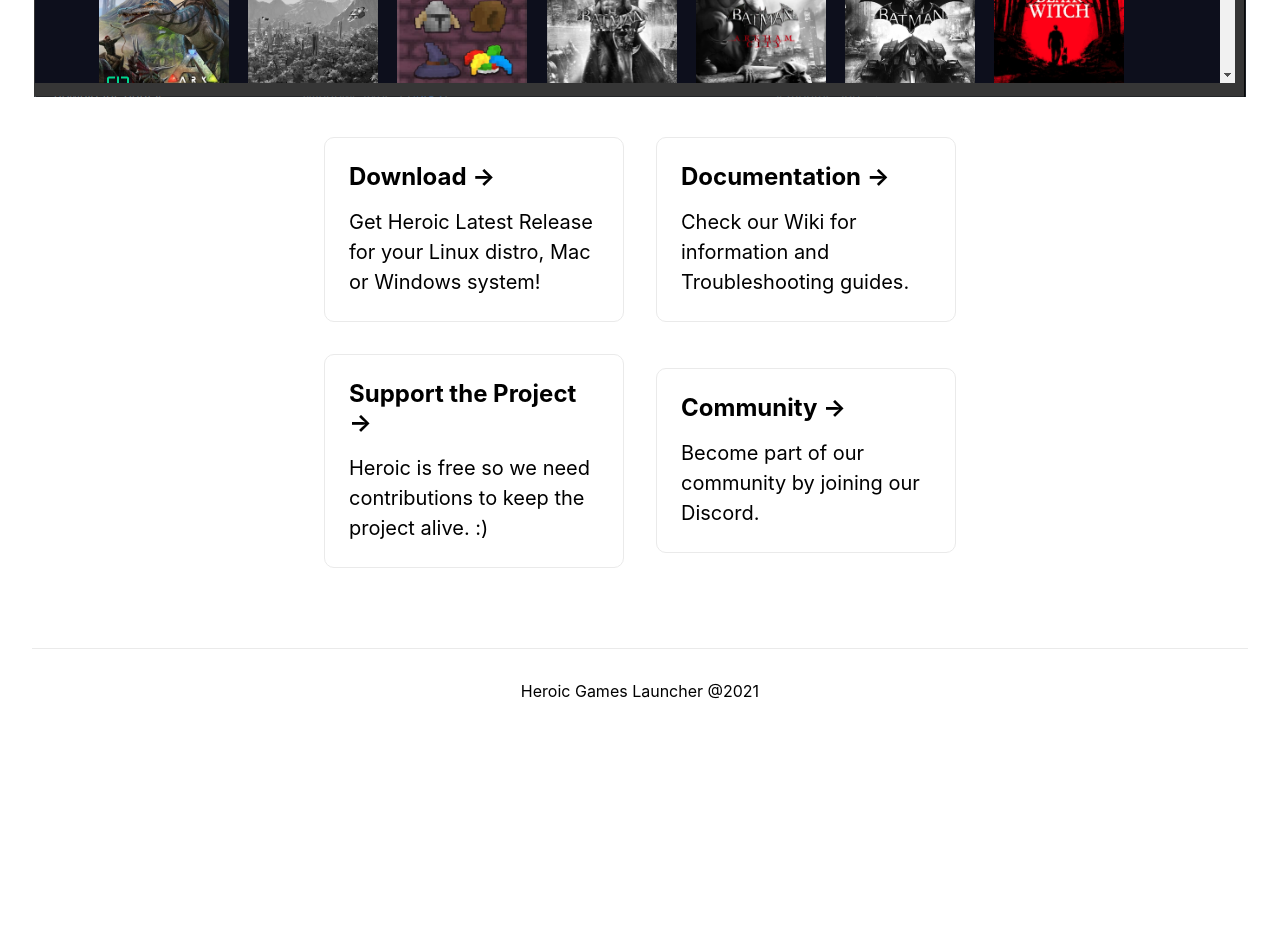
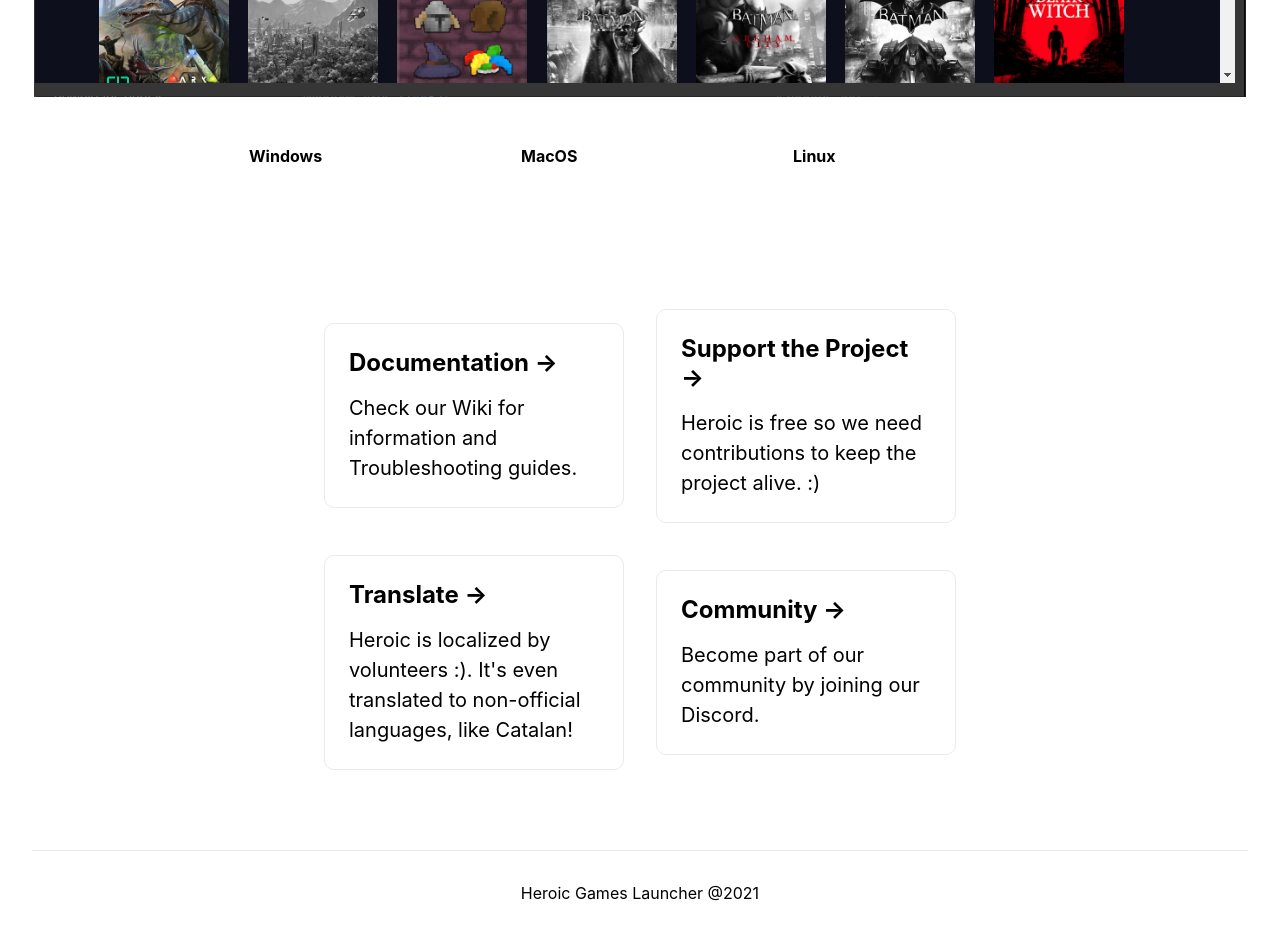
Before and after one commit to Heroic-Games-Launcher/heroic-website, a Next.js app: page / in a window 1280 px wide. Shown: the part 940-1875 px from the top of the page. Before the commit the page ends 1673 px from the top, so only its background shows below. Built offline with nearby package versions, Linux system fonts and the light colour scheme.

Commit message:
Add downloads section and translate section

```diff
--- a/pages/index.tsx
+++ b/pages/index.tsx
@@ -24,12 +24,26 @@
 
         <Image alt="Heroic Library" src={libraryImage} />
 
+        <section className={styles.downloadSection}>
+          <a
+            className={styles.downloadBtn}
+            href="https://github.com/Heroic-Games-Launcher/HeroicGamesLauncher/releases/download/v1.11.0-alpha/Heroic.Portable.1.11.0-alpha.exe"
+            target="_blank"
+          ><b>Windows</b></a>
+          <a
+            className={styles.downloadBtn}
+            href="https://github.com/Heroic-Games-Launcher/HeroicGamesLauncher/releases/download/v1.11.0-alpha/Heroic-1.11.0-alpha.dmg"
+            target="_blank"
+          ><b>MacOS</b></a>
+          <a
+            className={styles.downloadBtn}
+            href="https://github.com/Heroic-Games-Launcher/HeroicGamesLauncher/releases/download/v1.11.0-alpha/Heroic-1.11.0-alpha.AppImage"
+            target="_blank"
+          ><b>Linux</b></a>
+        </section>
+
         <div className={styles.grid}>
 
-          <a href="https://github.com/Heroic-Games-Launcher/HeroicGamesLauncher/releases" className={styles.card}>
-            <h2>Download &rarr;</h2>
-            <p>Get Heroic Latest Release for your Linux distro, Mac or Windows system!</p>
-          </a>
 
           <a href="https://github.com/Heroic-Games-Launcher/HeroicGamesLauncher/wiki" className={styles.card}>
             <h2>Documentation &rarr;</h2>
@@ -42,6 +56,11 @@
           >
             <h2>Support the Project &rarr;</h2>
             <p>Heroic is free so we need contributions to keep the project alive. :)</p>
+          </a>
+
+          <a href="https://hosted.weblate.org/projects/heroic-games-launcher/" className={styles.card}>
+            <h2>Translate &rarr;</h2>
+            <p>Heroic is localized by volunteers :). It's even translated to non-official languages, like Catalan!</p>
           </a>
 
           <a
--- a/styles/Home.module.css
+++ b/styles/Home.module.css
@@ -114,3 +114,35 @@
         flex-direction: column;
     }
 }
+
+section.downloadSection {
+    width: 100%;
+    margin: 2em 4em;
+    display: flex;
+    justify-content: center;
+    flex-direction: row;
+}
+
+.downloadBtn {
+    margin-right: 1em;
+    width: 16em;
+    height: 6.75em;
+    padding: 1em;
+    border: 1px solid transparent;
+    border-radius: 10px;
+    transition: border-color 0.11s linear;
+    display: flex;
+    flex-direction: row;
+}
+.downloadBtn:hover, .downloadBtn:focus {
+    border-color: #0070f3;
+    color: #0070f3;
+    cursor: pointer;
+}
+
+@media screen and (max-width: 876px) {
+    section.downloadSection {
+        flex-direction: column;
+        align-items: center;
+    }
+}
```
